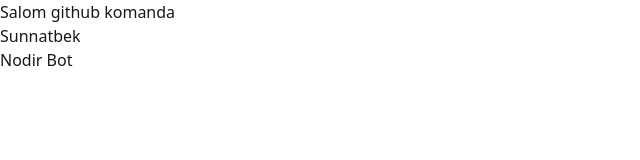
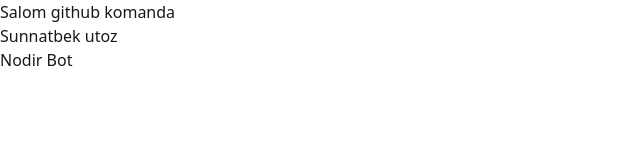
Before and after one commit to SUNNATBEE/1746Team, a React (Vite) app: page / in a window 1280 px wide. Shown: the top 160 px of the page, without its empty margins (0-640 px from the left). Built offline with nearby package versions, Linux system fonts and the light colour scheme.

Commit message:
Men ismimni yozdim

```diff
--- a/src/components/Sunnatbek.jsx
+++ b/src/components/Sunnatbek.jsx
@@ -3,7 +3,7 @@
 const Sunnatbek = () => {
   return (
     <div>
-      Sunnatbek
+      Sunnatbek utoz
     </div>
   )
 }
```
